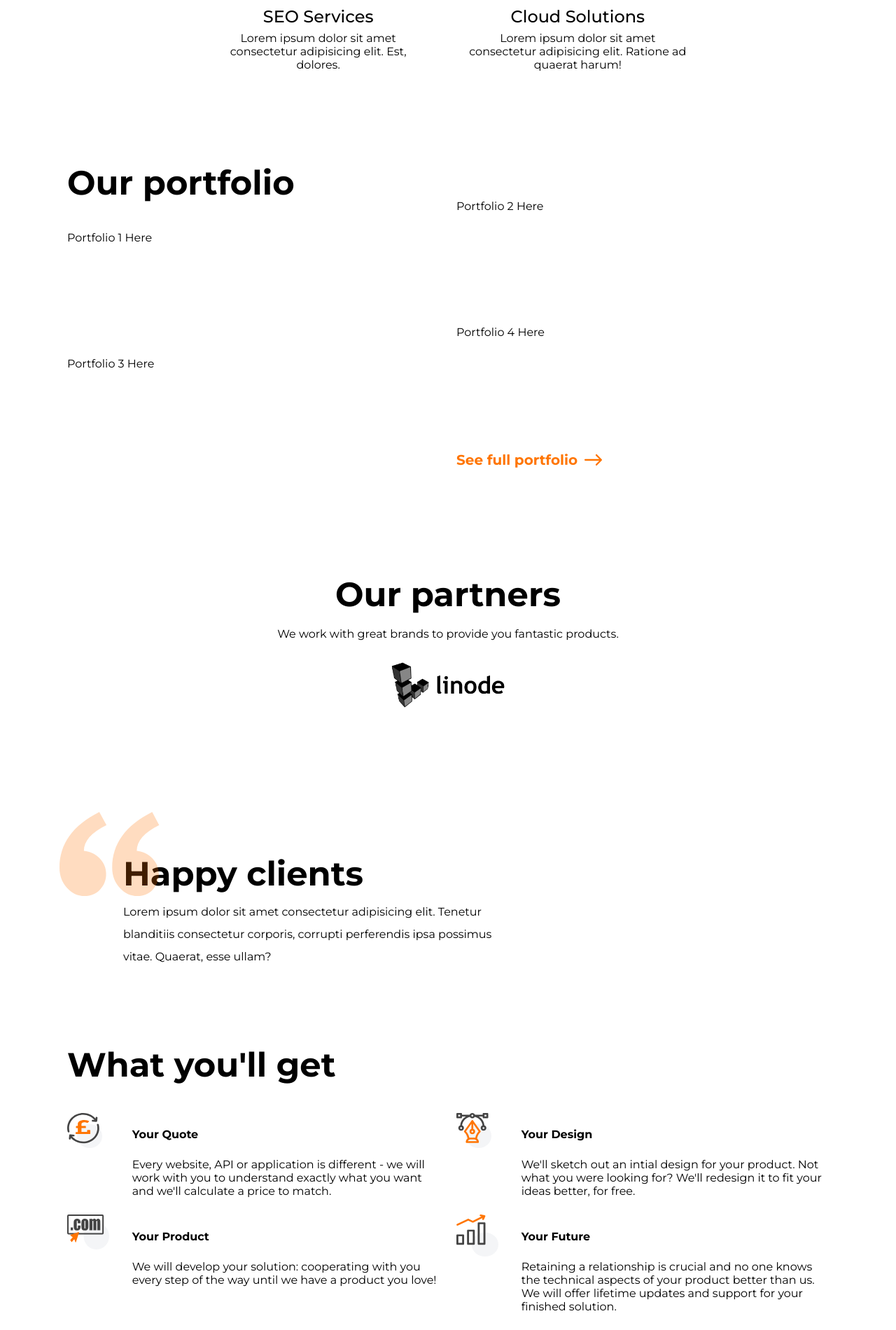
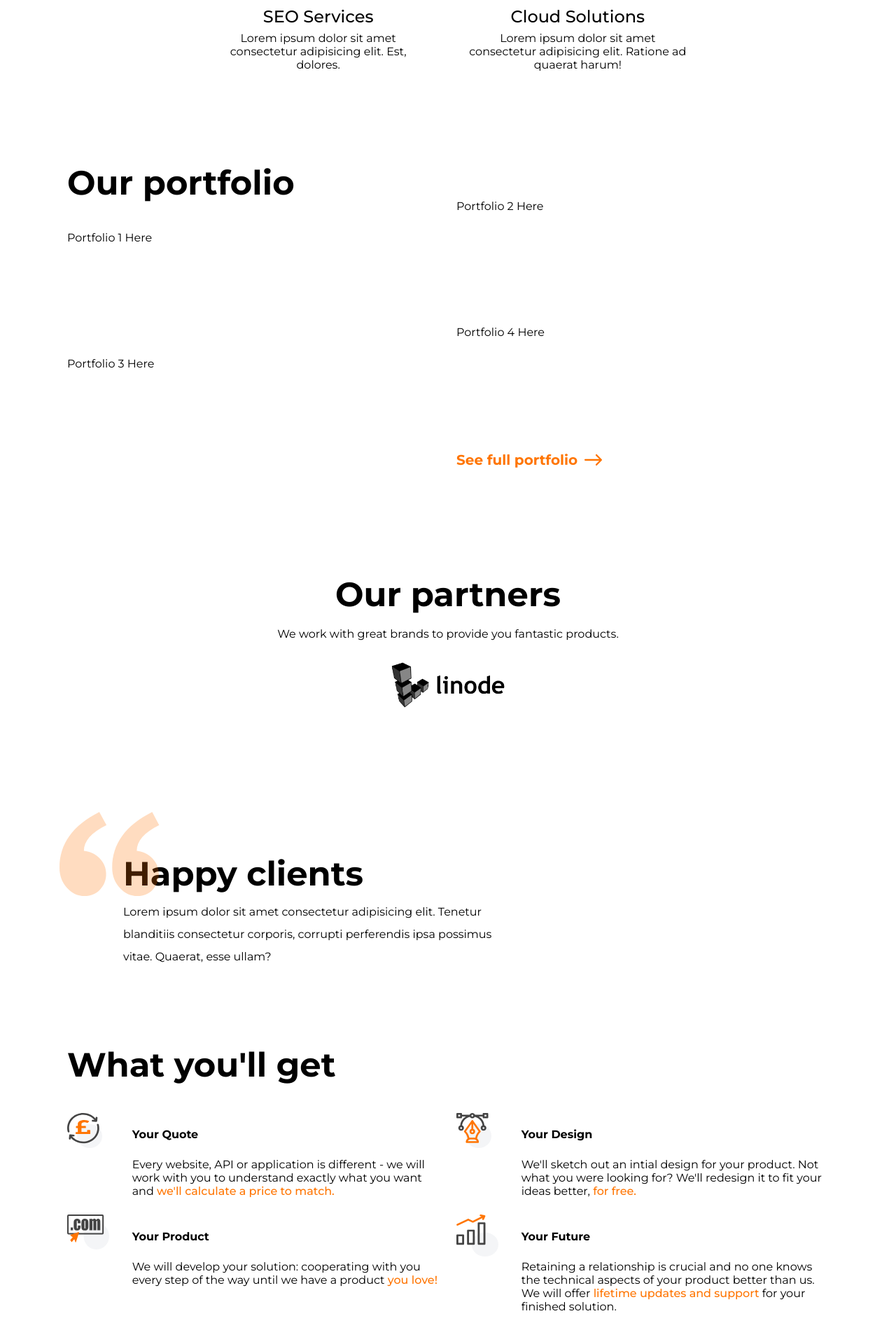
Before and after one commit to Polax-Digital/polax-jekyll, a Jekyll site: the page built from index.md, in a window 1280 px wide. Shown: the part 1142-3042 px from the top of the page at 70% size. Built offline with Jekyll 4.4.1, drawn with Linux system fonts in a browser that asks for light colours; some web fonts are replaced.

Commit message:
Re-adding highlights

```diff
--- a/assets/css/main.css
+++ b/assets/css/main.css
@@ -238,6 +238,11 @@ nav {
     font-weight: 600;
 }
 
+.highlight {
+    color: var(--polax-orange);
+    font-weight: 500;
+}
+
 /* Media Queries */
 @media (min-width: 768px) {
     .text-center-desktop {
```
